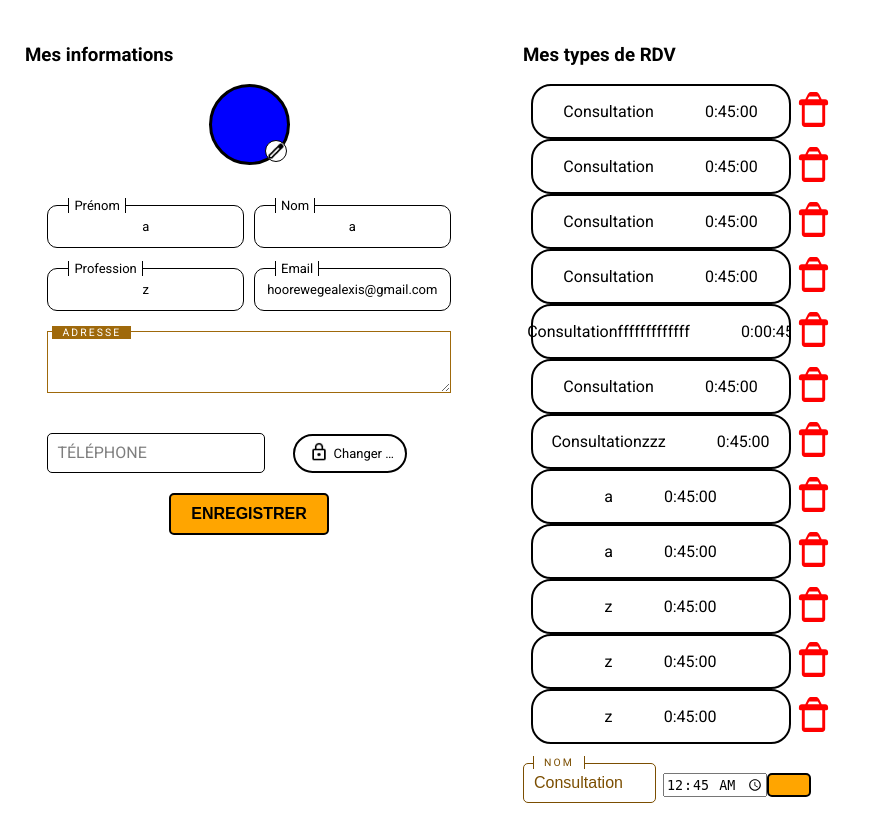
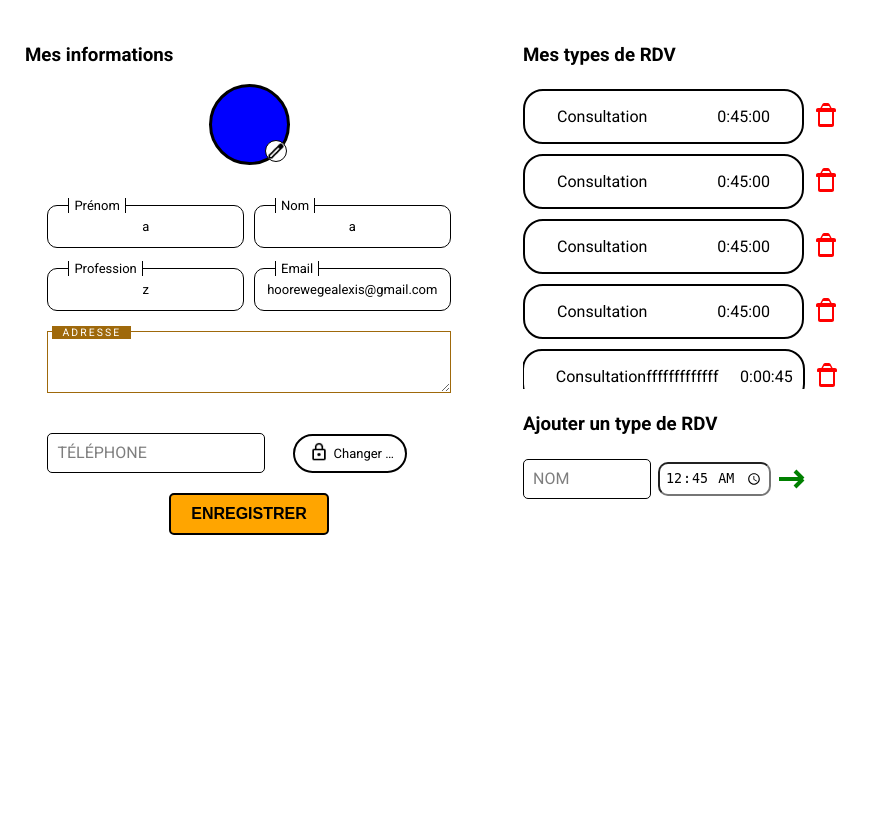
Before and after one commit to AlexisHoo/p24_agenda, a Django app: template merchex/templates/setup/setup.html in a window 1280 px wide. Shown: the part 64-896 px from the top of the page, without its empty margins (0-874 px from the left). After the commit the page ends 599 px from the top, so only its background shows below. Run offline with Django 5.2, Linux system fonts and the light colour scheme; the template is opened without the code that fills it: values that come from a table or form of the project are taken from there, others are empty; data comes from the database, SQL or seed files in the repository; both versions use the stored data as it was after the commit.

Commit message:
front type RDV

```diff
--- a/merchex/agenda/models.py
+++ b/merchex/agenda/models.py
@@ -35,7 +35,7 @@ class Medecin(models.Model):
 
 class TypeRDV(models.Model):
     duree = models.DurationField(blank=False, default=timedelta(minutes=45))
-    nom = models.CharField(max_length=25, blank=False, null=False, help_text="Type de RDV", default="Consultation")
+    nom = models.CharField(max_length=25, blank=False, null=False, help_text="Type de RDV")
 
     medecin = models.ForeignKey(Medecin, on_delete=models.CASCADE, null=True)
 
--- a/merchex/static/setup/setup_style.css
+++ b/merchex/static/setup/setup_style.css
@@ -24,17 +24,20 @@ body{
     flex-direction: column;
     margin: 25px;
     position: relative;
+    gap: 5px;
 }
 
 .container-rdv{
     width: 80%;
     display: flex;
     border: 2px solid black;
-    gap: 10%;
     border-radius: 20px;
-    justify-content: center;
     transition: all ease 0.3s;
+    justify-content: space-between;
+    padding-left: 10%;
+    padding-right: 10%;
 }
+
 .no-style{
     background: none;
     border: none;
@@ -51,10 +54,9 @@ body{
     background-color: white;
     padding: 5px;
     /* border: red solid 2px; */
-    height: 35px;
-    width: 35px;
     border-radius: 5px;
     margin: auto;
+    margin-left: 5px;
     transition: all ease 0.3s;
 }
 
@@ -65,6 +67,38 @@ body{
     fill: white;
 
 }
+
+.fleche{
+    border-radius: 20%;
+    transition: all ease 0.3s;
+}
+
+.fleche:hover{
+    cursor: pointer;
+    background-color: green;
+}
+
+.fleche:hover path{
+    stroke: white;
+}
+
+.clock{
+    margin: auto;
+    margin-left: 10%;
+}
+
+.clock input{
+    padding: 5px;
+    border-radius: 10px;
+    transition: all ease 0.2s;
+    transform: translateY(-2px);
+}
+
+.clock input:hover{
+    transform: scaleY(1.1);
+    cursor: pointer;
+}
+
 
 .blockUP{
 
--- a/merchex/templates/setup/setup.html
+++ b/merchex/templates/setup/setup.html
@@ -135,6 +135,8 @@
 
         <div class="container-typesRDV">
             <h3>Mes types de RDV</h3>
+
+            <div style="max-height: 300px; overflow: auto; display: flex; flex-direction: column;gap: 10px;">
                 {% for rdv in typesRDV %}
 
                 <div style="display: flex; justify-content: center; align-items: center;">
@@ -146,7 +148,7 @@
                     <form action="{% url 'setup' %}" method="post">
                         {% csrf_token %}
                         <button class="no-style" type="submit" name="modif" value="delete_{{ rdv.id }}" >
-                        <svg class="delete-rdv" xmlns="http://www.w3.org/2000/svg" viewBox="0 0 24 24" width="20" height="20" fill="red">
+                            <svg class="delete-rdv" xmlns="http://www.w3.org/2000/svg" viewBox="0 0 24 24" width="24" height="24" fill="red">
                                 <path d="M20 5H17.6l-1.8-3.6C15.5 .9 14.8 0 14 0H10c-.8 0-1.5.9-1.8 1.4L6.4 5H4c-1.1 0-2 .9-2 2v1c0 .6.4 1 1 1h1v13c0 1.1.9 2 2 2h12c1.1 0 2-.9 2-2V9h1c.6 0 1-.4 1-1V7c0-1.1-.9-2-2-2zM9 3h6l1 2H8l1-2zm9 18H6V9h12v12z"/>
                             </svg>
                         </button>
@@ -155,7 +157,9 @@
                 </div>
                 {% endfor %}
 
-            <br>
+            </div>
+
+            <h3>Ajouter un type de RDV</h3>
 
             <form action="{% url 'setup' %}" method="post" >
                 {% csrf_token %}
@@ -168,11 +172,15 @@
                         <span>Nom</span>
                     </div>
 
-                    <div style="margin: auto; margin-left: 10%;">
+                    <div class="clock">
                         {{form2.duree}}
                     </div>
 
-                    <button class="enregistrer" type="submit" name="modif" value="create-rdv"></button>
+                    <button class="no-style" type="submit" name="modif" value="create-rdv">
+                        <svg class="fleche" xmlns="http://www.w3.org/2000/svg" width="40" height="40" viewBox="0 0 50 50">
+                            <path d="M10 25 L40 25 M40 25 L30 15 M40 25 L30 35" fill="none" stroke="green" stroke-width="5"/>
+                        </svg>
+                    </button>
                 </div>
 
             </form>
```
Also changed, not shown: merchex/agenda/migrations/0022_alter_typerdv_nom.py (added), merchex/db.sqlite3. Lines whose indentation alone changed are shown as unchanged.
